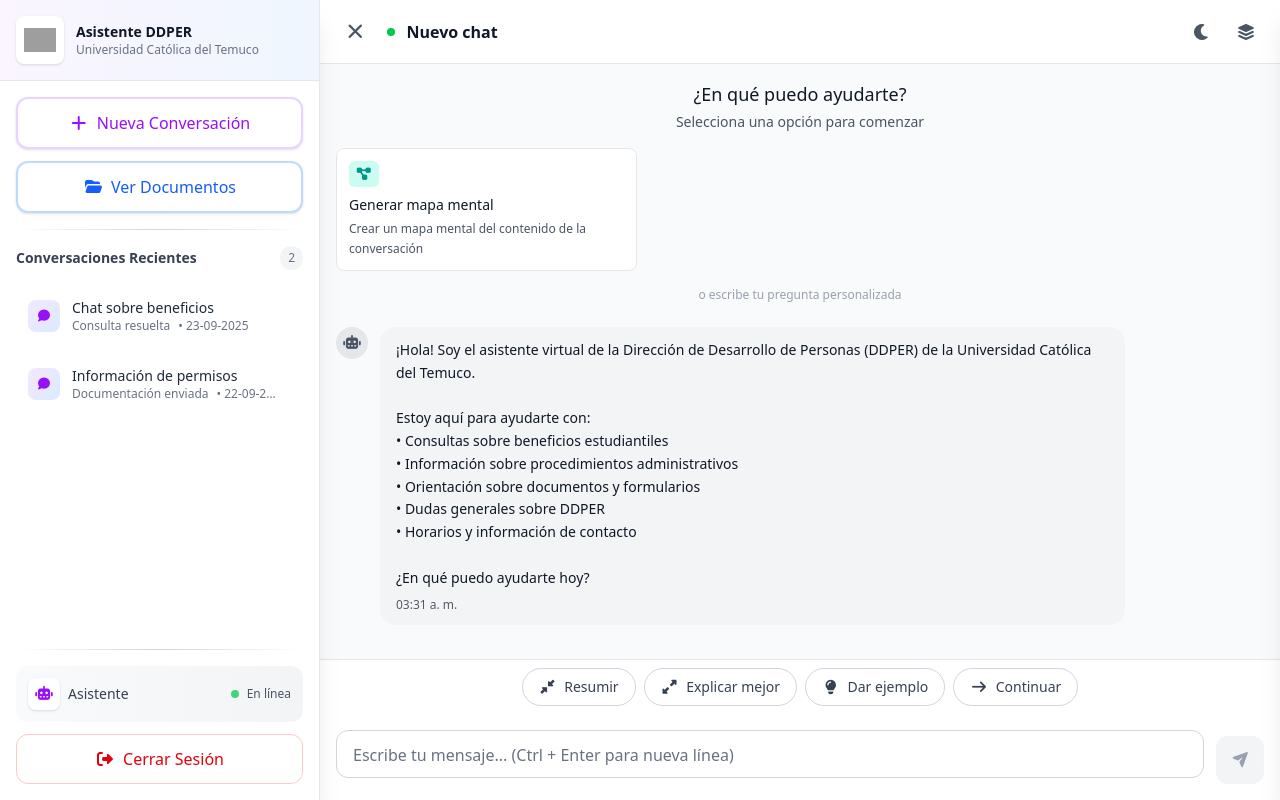
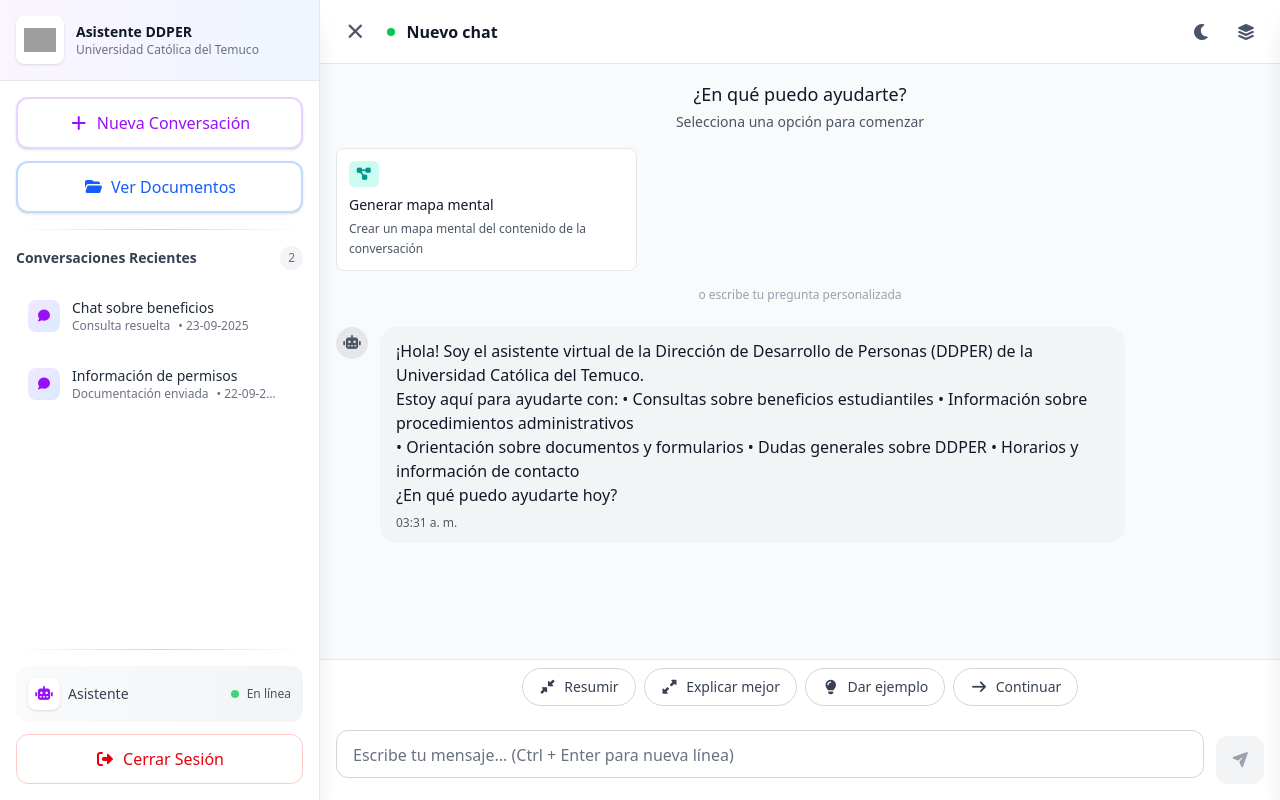
Before and after one commit to naxoku/chatbot, a React (Vite) app in the folder frontend/: page /chat in a window 1280 px wide. Built offline with nearby package versions, Linux system fonts and the light colour scheme; grey boxes are pictures that could not be loaded.

Commit message:
Se agrega MarkedJS
Se vuelve a implementar markedjs para la correcta visualización de texto en el chat. Además, se le agrega DOMpurify para una mayor capa de seguridad.

```diff
--- a/frontend/package.json
+++ b/frontend/package.json
@@ -11,6 +11,7 @@
   },
   "dependencies": {
     "@fortawesome/fontawesome-free": "^7.0.1",
+    "@tailwindcss/typography": "^0.5.18",
     "@tailwindcss/vite": "^4.1.13",
     "axios": "^1.12.1",
     "d3": "^7.9.0",
--- a/frontend/src/components/ChatInterface/ChatMessages.jsx
+++ b/frontend/src/components/ChatInterface/ChatMessages.jsx
@@ -1,6 +1,8 @@
 // "use client"
 
 import { useState } from "react";
+import { marked } from "marked";
+import DOMPurify from "dompurify";
 
 const ChatMessages = ({ messages = [], isTyping, onFeedback, isDarkMode }) => {
   const [feedbackStates, setFeedbackStates] = useState({});
@@ -132,9 +134,12 @@ const ChatMessages = ({ messages = [], isTyping, onFeedback, isDarkMode }) => {
             )}
 
             {/* Contenido del mensaje */}
-            <div className="text-sm leading-relaxed whitespace-pre-wrap mb-2">
-              {message.content}
-            </div>
+            <div
+              className={`prose dark:prose-invert`}
+              dangerouslySetInnerHTML={{
+                __html: DOMPurify.sanitize(marked.parse(message.content)),
+              }}
+            ></div>
 
             {/* Enlaces de documentos si existen */}
             {message.documentLinks && message.documentLinks.length > 0 && (
--- a/frontend/src/utils/renderMindMap.jsx
+++ b/frontend/src/utils/renderMindMap.jsx
@@ -242,7 +242,9 @@ const ReactFlowMindMap = ({
   const [nodes, setNodes, onNodesChange] = useNodesState(initialNodes);
   const [edges, setEdges, onEdgesChange] = useEdgesState(initialEdges);
 
-  const nodeTypes = { custom: CustomNode };
+  const nodeTypes = {
+    custom: MemoizedCustomNode,
+  };
 
   const onConnect = useCallback(
     (params) => setEdges((eds) => addEdge(params, eds)),
@@ -355,5 +357,7 @@ export function renderMindMap(jsonData, containerId) {
   });
 }
 
+const MemoizedCustomNode = React.memo(CustomNode);
+
 export { ReactFlowMindMap };
 export default ReactFlowMindMap;
```
Also changed, not shown: 1 other file (tests, documents, lock files or other folders).
